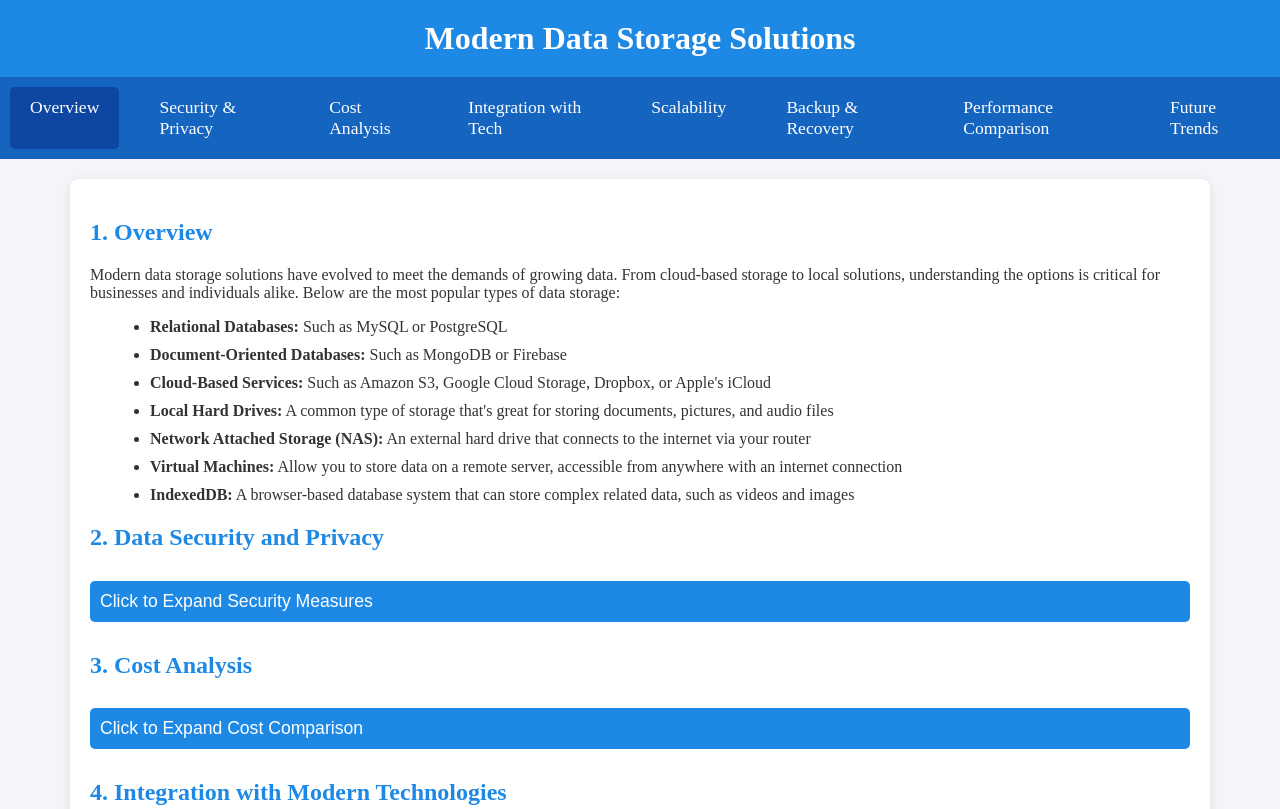
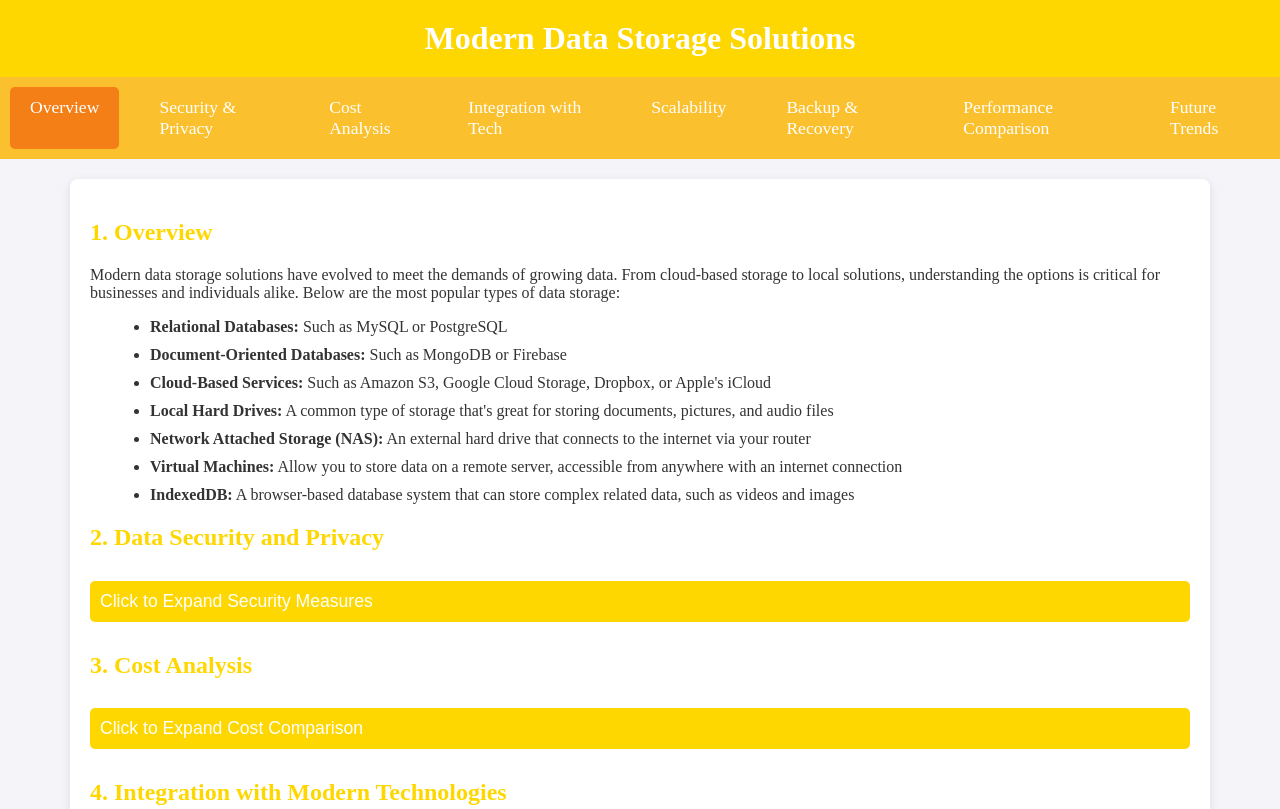
Before and after one commit to Nagadeepan211/santhosh, a plain HTML site: page index.html in a window 1280 px wide. Shown: the top 809 px of the page. Drawn offline with Linux system fonts and the light colour scheme.

Commit message:
Update index.html

```diff
--- a/index.html
+++ b/index.html
@@ -14,7 +14,7 @@
             padding: 0;
         }
         header {
-            background-color: #1e88e5;
+            background-color: #ffd700; /* Gold */
             color: white;
             padding: 20px;
             display: flex;
@@ -28,7 +28,7 @@
             margin: 0;
         }
         nav {
-            background-color: #1565c0;
+            background-color: #fbc02d; /* Yellow */
             display: flex;
             justify-content: center;
             padding: 10px 0;
@@ -43,7 +43,7 @@
             transition: background-color 0.3s;
         }
         nav a:hover, nav a.active {
-            background-color: #0d47a1;
+            background-color: #f57f17; /* Darker Yellow */
         }
         main {
             max-width: 1100px;
@@ -54,7 +54,7 @@
             box-shadow: 0 2px 10px rgba(0, 0, 0, 0.1);
         }
         h2 {
-            color: #1e88e5;
+            color: #ffd700; /* Gold */
         }
         ul {
             list-style-type: disc;
@@ -64,7 +64,7 @@
             margin-bottom: 10px;
         }
         footer {
-            background-color: #1e88e5;
+            background-color: #ffd700; /* Gold */
             color: white;
             text-align: center;
             padding: 10px;
@@ -73,7 +73,7 @@
 
         /* Collapsible Sections */
         .collapsible {
-            background-color: #1e88e5;
+            background-color: #ffd700; /* Gold */
             color: white;
             cursor: pointer;
             padding: 10px;
@@ -85,7 +85,7 @@
             border-radius: 5px;
         }
         .active, .collapsible:hover {
-            background-color: #1565c0;
+            background-color: #f57f17; /* Darker Yellow */
         }
         .content {
             padding: 0 18px;
@@ -106,7 +106,7 @@
         /* Styling for e-waste minimization section */
         .ewaste {
             margin-top: 30px;
-            background-color: #e0f7fa;
+            background-color: #ffecb3; /* Light Yellow */
             padding: 20px;
             border-radius: 8px;
             box-shadow: 0 4px 6px rgba(0, 0, 0, 0.1);
@@ -119,7 +119,7 @@
         }
 
         .ewaste h3 {
-            color: #1e88e5;
+            color: #ffd700; /* Gold */
         }
     </style>
 </head>
@@ -228,7 +228,6 @@
 
     <!-- JavaScript for Tab Navigation and Collapsible Sections -->
     <script>
-        // Tab navigation functionality
         const tabs = document.querySelectorAll('nav a');
         const contents = document.querySelectorAll('.tab-content');
 
@@ -247,10 +246,8 @@
             });
         });
 
-        // Display only the first active tab content by default
         document.querySelector('.tab-content').style.display = 'block';
 
-        // Collapsible sections functionality
         var coll = document.getElementsByClassName("collapsible");
         for (var i = 0; i < coll.length; i++) {
             coll[i].addEventListener("click", function() {
```
